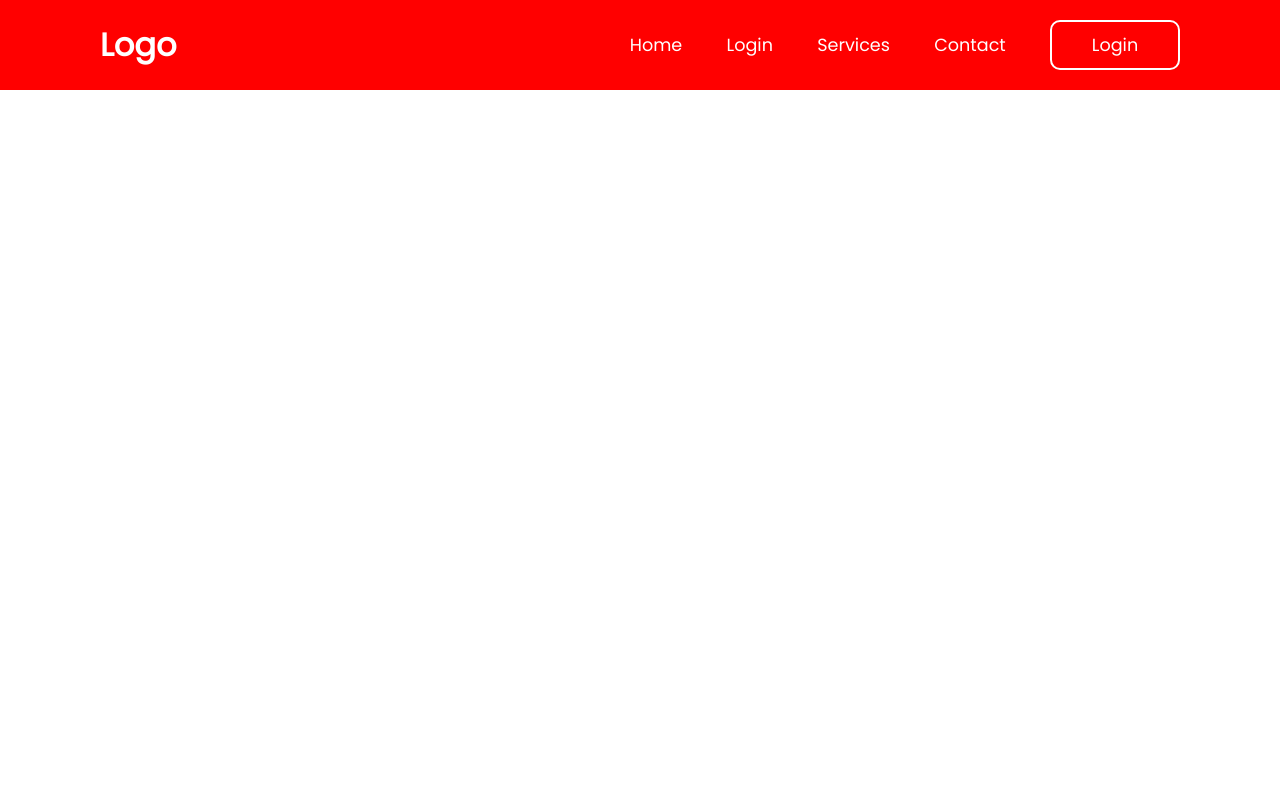
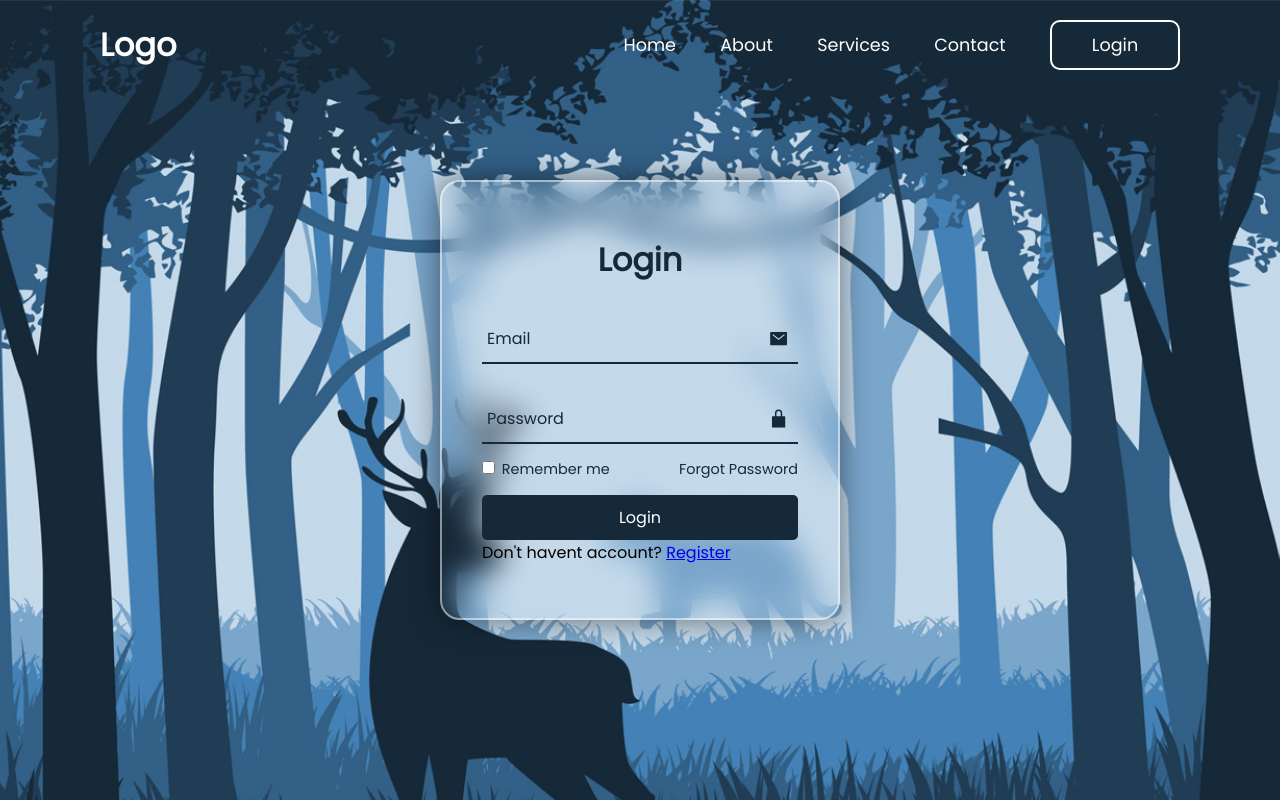
Before and after one commit to Jojokristiadi/login-register-easy, a plain HTML site: page index.html in a window 1280 px wide. Drawn offline with nearby package versions, Linux system fonts and the light colour scheme.

Commit message:
75% progress

```diff
--- a/index.html
+++ b/index.html
@@ -12,12 +12,42 @@
         <h2 class="logo">Logo</h2>
         <nav class="navigation">
             <a href="#">Home</a>
-            <a href="#">Login</a>
+            <a href="#">About</a>
             <a href="#">Services</a>
             <a href="#">Contact</a>
             <button class="btn-popup">Login</button>
         </nav>
     </header>
+    <div class="wrapper">
+        <div class="form-box login">
+            <h2>Login</h2>
+            <form action="#">
+                <div class="input-box">
+                    <span class="icon"><ion-icon name="mail-sharp"></ion-icon></span>
+                    <input type="email" required>
+                    <label>Email</label>
+                </div>
+                <div class="input-box">
+                    <span class="icon"><ion-icon name="lock-closed-sharp"></ion-icon></span>
+                    <input type="password" required>
+                    <label>Password</label>
+                </div>
+                <div class="remember-forgot">
+                    <label><input type="checkbox"> Remember me</label>
+                    <a href="#">Forgot Password</a>
+                </div>
+                <button type="submit" class="btn">Login</button>
+            </form>
+            <div class="login-register">
+                <p>Don't havent account?
+                    <a href="#" class="register-link">Register</a>
+                </p>
+            </div>
+        </div>
+    </div>
+
     <script src="script.js"></script>
+    <script type="module" src="https://unpkg.com/ionicons@5.5.2/dist/ionicons/ionicons.esm.js"></script>
+<script nomodule src="https://unpkg.com/ionicons@5.5.2/dist/ionicons/ionicons.js"></script>
 </body>
 </html>
--- a/stylesheet.css
+++ b/stylesheet.css
@@ -1,5 +1,14 @@
 @import url('https://fonts.googleapis.com/css?family=Poppins');
 
+body {
+    display: flex;
+    justify-content: center;
+    align-items: center;
+    min-height: 100vh;
+    background: url('background.jpg') no-repeat;
+    background-size: cover;
+    background-position: center;
+}
 * {
     margin:0;
     padding:0;
@@ -14,7 +23,6 @@ header {
     left: 0;
     width: 100%;
     padding: 20px 100px;
-    background: red;
     display: flex;
     justify-content: space-between;
     align-items:center;
@@ -34,6 +42,25 @@ header {
     text-decoration: none;
     font-weight: 500;
     margin-left:40px ;
+}
+
+.navigation a::after {
+    content: '';
+    left: 0;
+    bottom: -6px;
+    position: absolute;
+    width: 100%;
+    height: 3px;
+    background: #fff;
+    border-radius: 5px;
+    transform: scaleX(0);
+    transition: transform .5s;
+    transform-origin:inherit;
+}
+
+.navigation a:hover::after {
+    transform: scaleX(1);
+    transform-origin:initial;
 }
 
 .navigation .btn-popup {
@@ -57,3 +84,108 @@ header {
     color:#162938;
 
 }
+
+.wrapper {
+    position: relative;
+    width: 400px;
+    height: 440px;
+    background: transparent;
+    border: 2px solid rgba(255, 255, 255, .5);
+    border-radius: 20px;
+    backdrop-filter: blur(15px);
+    box-shadow: 0 0 30px rgba(0, 0, 0, .5);
+    display: flex;
+    justify-content: center;
+    align-items: center;
+}
+.wrapper .form-box {
+    width: 100%;
+    padding: 40px;
+}
+.form-box h2 {
+    font-size: 2em;
+    color: #162938;
+    text-align: center;
+}
+
+.input-box {
+    position: relative;
+    width: 100%;
+    height: 50px;
+    border-bottom: 2px solid #162938;
+    margin: 30px 0 ;
+}
+
+.input-box label {
+    position: absolute;
+    top: 50%;
+    left: 5px;
+    transform: translateY(-50%);
+    font-size: 1em;
+    color: #162938;
+    font-weight: 500;
+    pointer-events: none;
+    transition: .5s;
+}
+
+.input-box input:focus~label,
+.input-box input:valid~label {
+    top: -5px;
+}
+
+.input-box input {
+    width: 100%;
+    height: 100%;
+    background: transparent;
+    border: none;
+    outline: none;
+    font-size: 1em;
+    color: #162938;
+    font-weight: 600px;
+    padding: 0 35px 0 5px;
+}
+
+.input-box .icon {
+    position: absolute;
+    right: 10px;
+    font-size: 1.2em;
+    color: #162938;
+    line-height: 57px;
+}
+
+.remember-forgot {
+    font-size: .9em;
+    color: #162938;
+    font-weight: 500;
+    margin: -15px 0 15px;
+    display: flex;
+    justify-content: space-between;
+}
+
+.remember-forgot label input {
+    accent-color: #162938;
+    margin-right: 3px;
+}
+
+.remember-forgot a {
+    color: #162938;
+    text-decoration:none ;
+}
+
+.remember-forgot a:hover {
+    text-decoration: underline;
+}
+
+.btn {
+    width: 100%;
+    height: 45px;
+    background: #162938;
+    border: none;
+    outline: none;
+    border-radius: 5px;
+    cursor: pointer;
+    font-size: 1em;
+    color: #fff;
+    font-weight: 500;
+
+}
```
